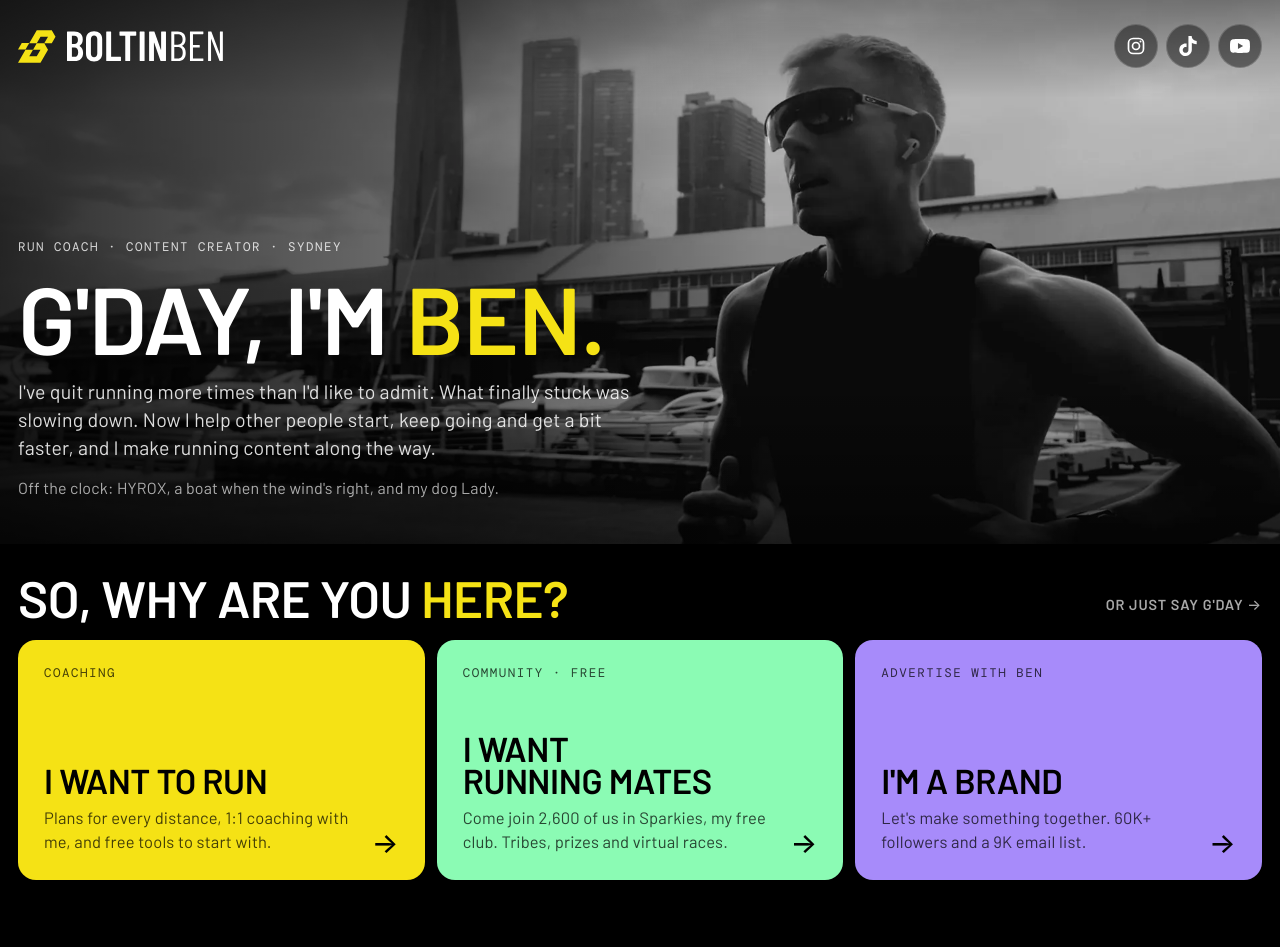
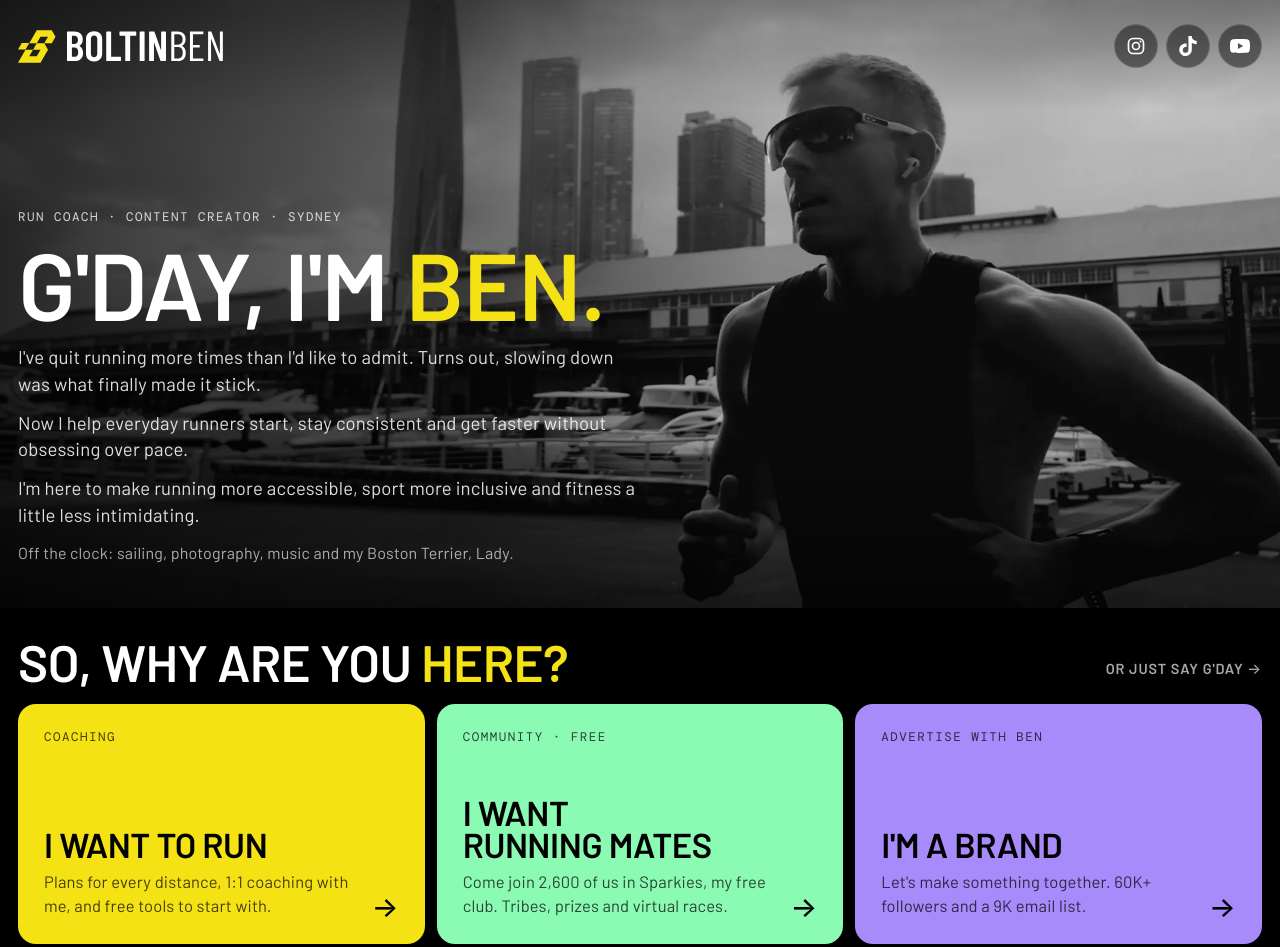
Before and after one commit to nawtikuhl-web/boltinben, a plain HTML site: page index.html in a window 1280 px wide. Before the commit the page ends 920 px from the top, so only its background shows below. Drawn offline with nearby package versions, Linux system fonts and the light colour scheme.

Commit message:
Landing intro in Ben's words
Co-Authored-By: Claude Opus 5.5 <noreply@anthropic.com>
Claude-Session: https://claude.ai/code/session_01H2rE9sSPAjWhd4YNZcy5q5

```diff
--- a/index.html
+++ b/index.html
@@ -43,8 +43,10 @@
       <div class="bleed-body">
         <span class="mono">Run coach · Content creator · Sydney</span>
         <h1 class="display">G'day, I'm <em>Ben.</em></h1>
-        <p>I've quit running more times than I'd like to admit. What finally stuck was slowing down. Now I help other people start, keep going and get a bit faster, and I make running content along the way.</p>
-        <p class="sign">Off the clock: HYROX, a boat when the wind's right, and my dog Lady.</p>
+        <p>I've quit running more times than I'd like to admit. Turns out, slowing down was what finally made it stick.</p>
+        <p>Now I help everyday runners start, stay consistent and get faster without obsessing over pace.</p>
+        <p>I'm here to make running more accessible, sport more inclusive and fitness a little less intimidating.</p>
+        <p class="sign">Off the clock: sailing, photography, music and my Boston Terrier, Lady.</p>
       </div>
     </div>
   </div>
--- a/site.css
+++ b/site.css
@@ -322,13 +322,15 @@ main.page>section:first-child{padding-block:44px 0}
 .foot-soc a.soc svg{width:17px;height:17px}
 
 /* landing: the photo says who, the row below asks why */
-.bleed-home{min-height:min(68svh,700px)}
+.bleed-home{min-height:min(76svh,760px)}
 .bleed-home .bleed-in{padding-block:24px 44px}
 .bleed-home .brand .mark{width:38px;height:33px}
 .bleed-home .brand .word{width:156px;height:31px}
 .bleed-home .socials a{background:rgba(0,0,0,.45);backdrop-filter:blur(6px);box-shadow:inset 0 0 0 1px rgba(255,255,255,.18)}
 .bleed-home h1{font-size:clamp(60px,7.4vw,124px)}
-.bleed-home .bleed-body{max-width:min(640px,50%);gap:16px}
+.bleed-home .bleed-body{max-width:min(640px,50%);gap:12px}
+.bleed-home .bleed-body h1{margin-bottom:4px}
+.bleed-home .bleed-body>p{font-size:18.5px;line-height:1.45}
 .bleed-home .bleed-body .mono{color:rgba(255,255,255,.8)}
 .bleed-home .sign{font-size:16px!important;color:rgba(255,255,255,.66)!important}
 .why{padding-block:30px 40px}
```
Also changed, not shown: coaching.html (+1 -1 lines).
